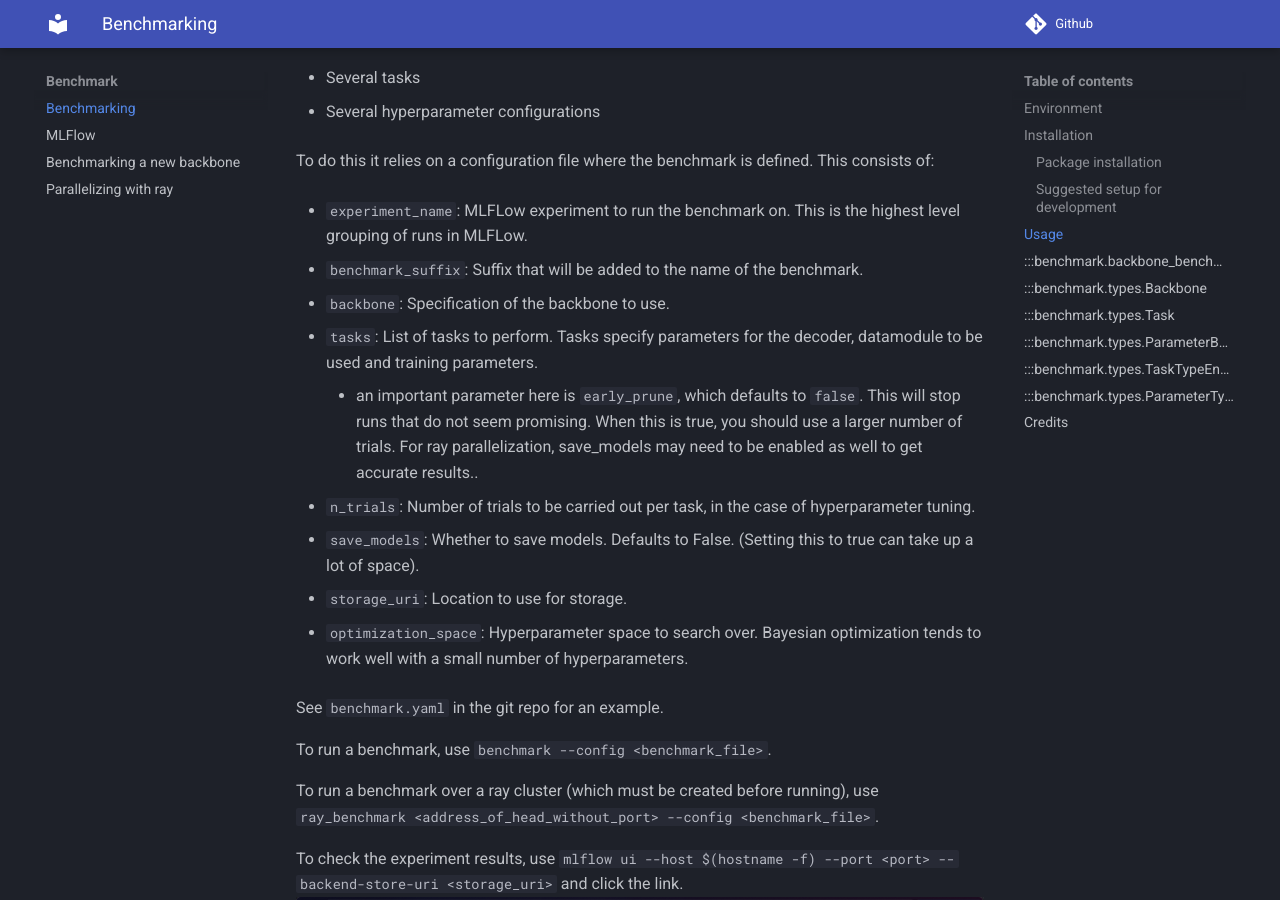
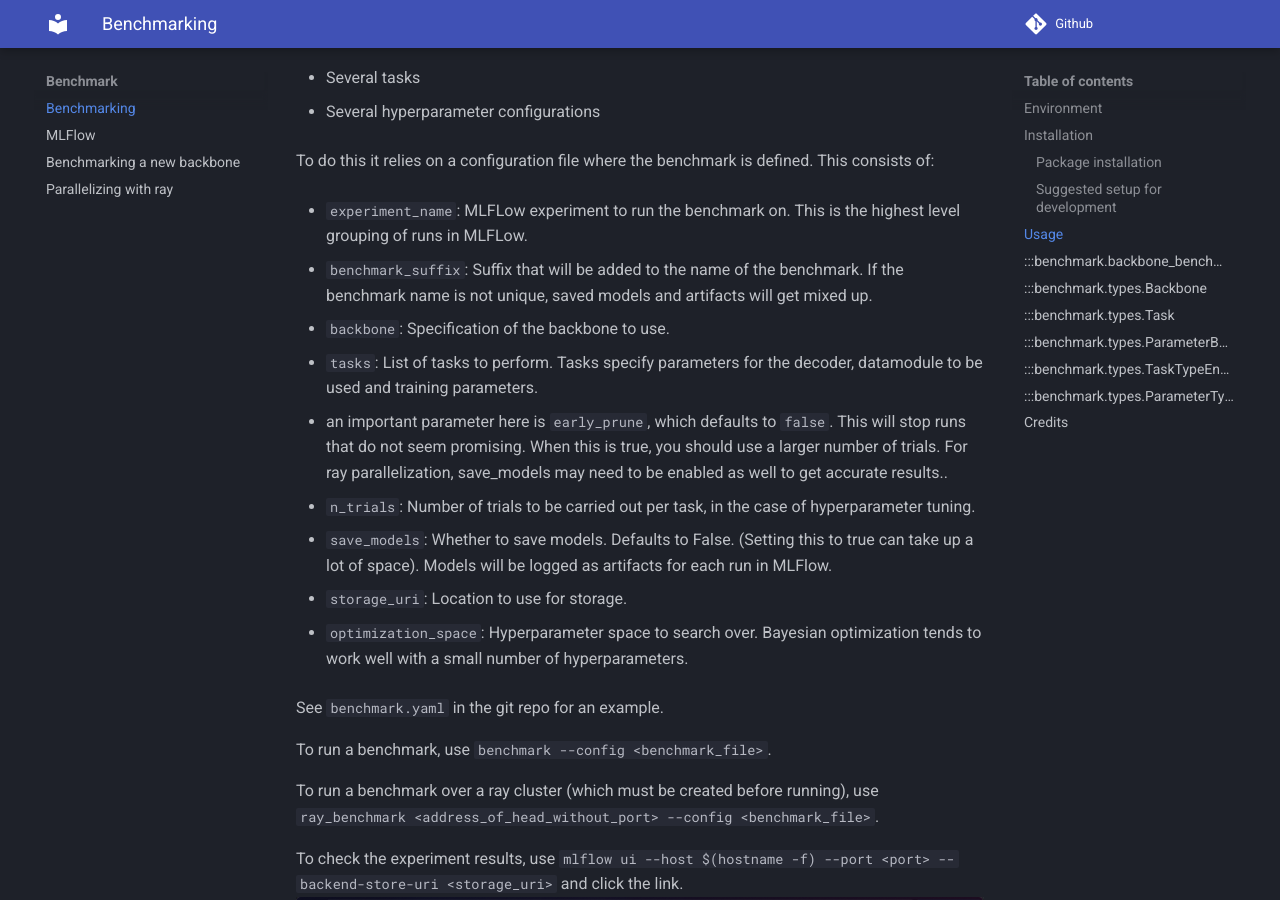
Before and after one commit to IBM/terratorch-iterate, an MkDocs documentation site: the page built from docs/index.md, in a window 1280 px wide and 900 px high, scrolled down 919 px. Built offline with MkDocs 1.6.1 and Material for MkDocs 9.7.7, drawn with Linux system fonts in a browser that asks for light colours.

Commit message:
log model artifacts

```diff
--- a/docs/index.md
+++ b/docs/index.md
@@ -41,17 +41,17 @@ To do this it relies on a configuration file where the benchmark is defined. Thi
 
 - `experiment_name`: MLFLow experiment to run the benchmark on. This is the highest level grouping of runs in MLFLow.
 
-- `benchmark_suffix`: Suffix that will be added to the name of the benchmark.
+- `benchmark_suffix`: Suffix that will be added to the name of the benchmark. If the benchmark name is not unique, saved models and artifacts will get mixed up.
 
 - `backbone`: Specification of the backbone to use.
 
 - `tasks`: List of tasks to perform. Tasks specify parameters for the decoder, datamodule to be used and training parameters.
-    - an important parameter here is `early_prune`, which defaults to `false`. This will stop runs that do not seem promising.
-    When this is true, you should use a larger number of trials. For ray parallelization, save_models may need to be enabled as well to get accurate results..
+
+  - an important parameter here is `early_prune`, which defaults to `false`. This will stop runs that do not seem promising. When this is true, you should use a larger number of trials. For ray parallelization, save_models may need to be enabled as well to get accurate results..
 
 - `n_trials`: Number of trials to be carried out per task, in the case of hyperparameter tuning.
 
-- `save_models`: Whether to save models. Defaults to False. (Setting this to true can take up a lot of space).
+- `save_models`: Whether to save models. Defaults to False. (Setting this to true can take up a lot of space). Models will be logged as artifacts for each run in MLFlow.
 
 - `storage_uri`: Location to use for storage.
 
```
Also changed, not shown: 1 other file.
